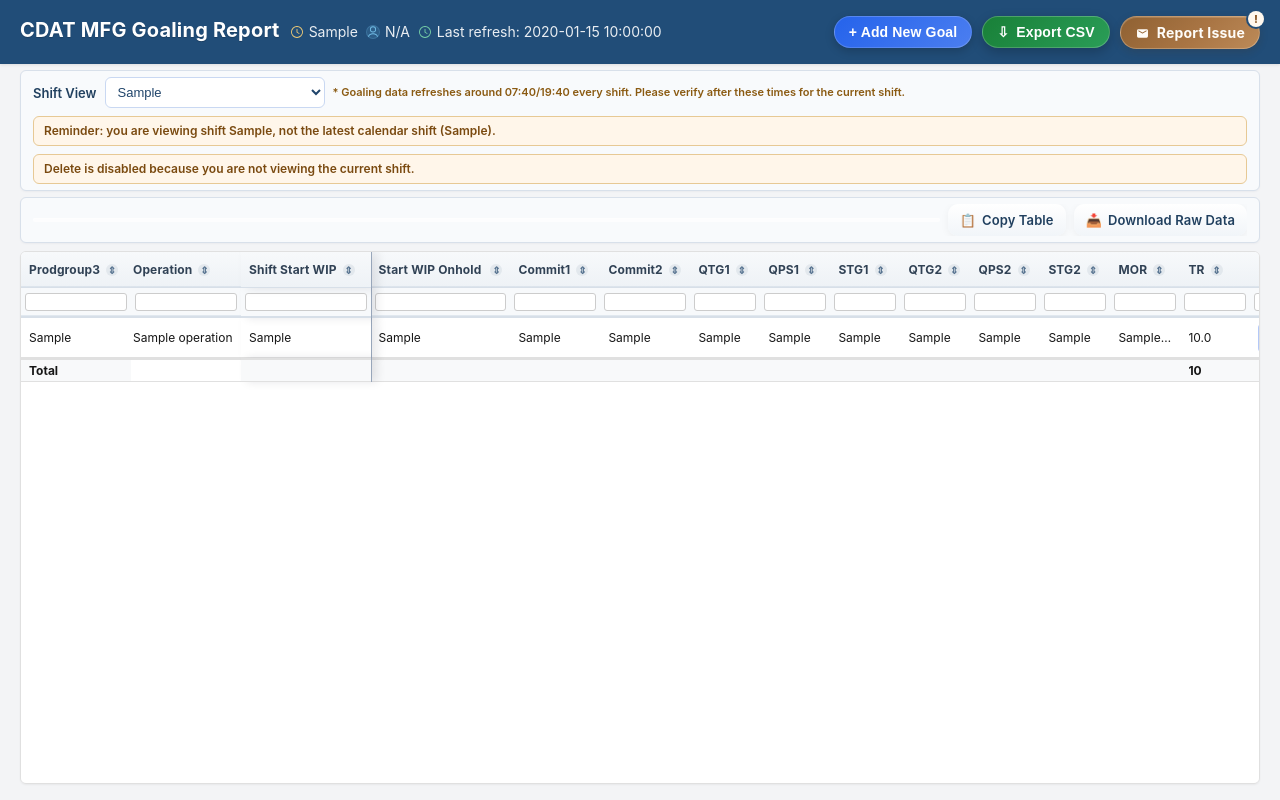
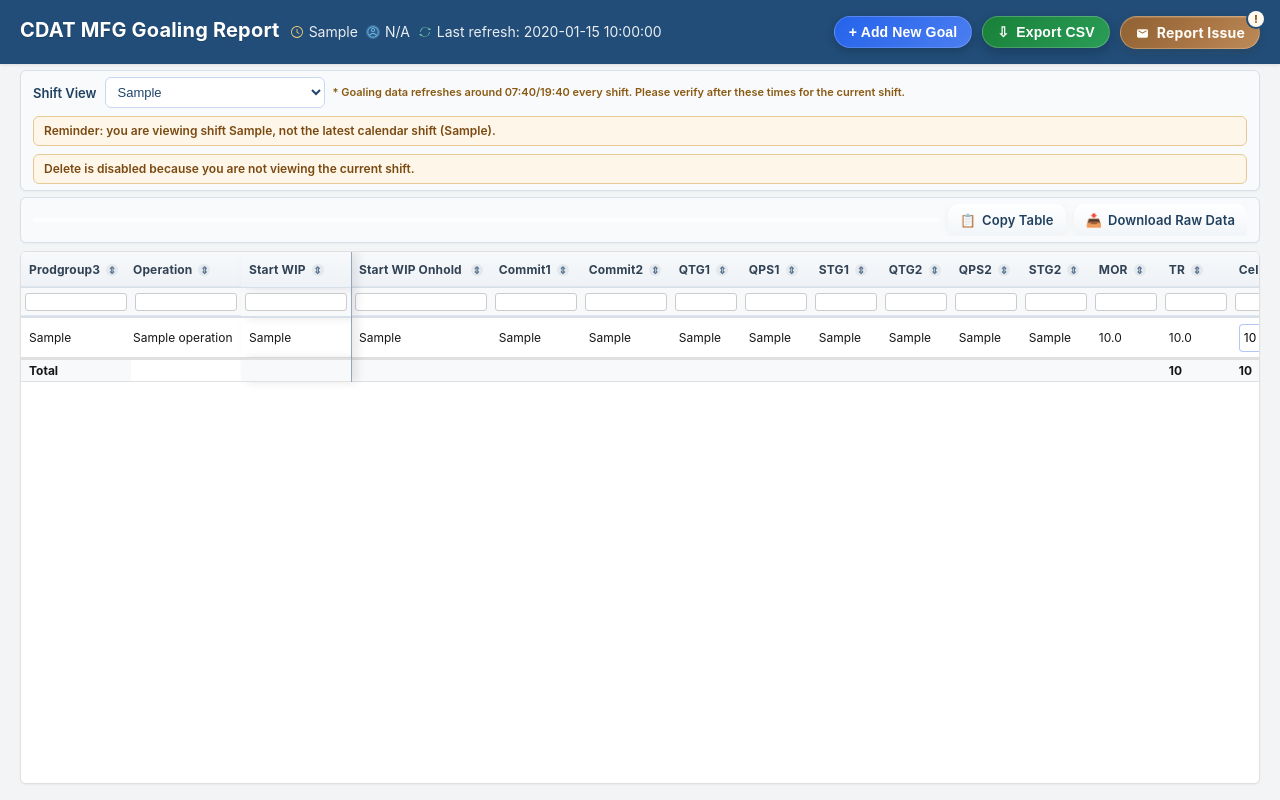
Before and after one commit to wanjichen/CDAT_Goaling, a Flask app: template templates/test.html in a window 1280 px wide. Run offline with Flask 3, Linux system fonts and the light colour scheme; the template is opened without the code that fills it: most values are stand-ins (such as "Sample title", 1, 10 or a date in 2020); parts of the project's set-up code (start-up, migrations or seed data) failed here and were passed over; some libraries are stand-ins or nearby versions.

Commit message:
Icon update

```diff
--- a/static/js/index.js
+++ b/static/js/index.js
@@ -561,7 +561,7 @@ function setProgress(td, outputVal, goalVal) {
     fill.classList.remove('is-ok', 'is-warn', 'is-bad');
     const cls = (window.ProgressScale && window.ProgressScale.classifyProgress)
         ? window.ProgressScale.classifyProgress(pct, outN, goalN)
-        : (goalN <= 0 && outN <= 0 ? '' : (pct >= 100 ? 'is-ok' : (pct >= 70 ? 'is-warn' : 'is-bad')));
+        : (goalN <= 0 && outN <= 0 ? '' : (pct >= 100 ? 'is-ok' : (pct >= 50 ? 'is-warn' : 'is-bad')));
     if (cls) fill.classList.add(cls);
 
     label.textContent = goalN > 0 ? formatPercent(pct) : '';
--- a/static/js/progress_scale.js
+++ b/static/js/progress_scale.js
@@ -2,8 +2,8 @@
 // Progress is computed as (output / goal) * 100.
 // Scale:
 // - ok:   pct >= 100
-// - warn: pct >= 70
-// - bad:  pct < 70
+// - warn: pct >= 50
+// - bad:  pct < 50
 
 (function (global) {
   'use strict';
@@ -26,7 +26,7 @@
 
     if (goalN <= 0 && outN <= 0) return '';
     if (pct >= 100) return 'is-ok';
-    if (pct >= 70) return 'is-warn';
+  if (pct >= 50) return 'is-warn';
     return 'is-bad';
   }
 
--- a/static/js/test.js
+++ b/static/js/test.js
@@ -284,7 +284,7 @@ function setProgress(td, outputVal, goalVal) {
   fill.classList.remove('is-ok', 'is-warn', 'is-bad');
   const cls = (window.ProgressScale && window.ProgressScale.classifyProgress)
     ? window.ProgressScale.classifyProgress(pct, outN, goalN)
-    : (goalN <= 0 && outN <= 0 ? '' : (pct >= 100 ? 'is-ok' : (pct >= 70 ? 'is-warn' : 'is-bad')));
+    : (goalN <= 0 && outN <= 0 ? '' : (pct >= 100 ? 'is-ok' : (pct >= 50 ? 'is-warn' : 'is-bad')));
   if (cls) fill.classList.add(cls);
 
   label.textContent = goalN > 0 ? formatPercent(pct) : '';
--- a/templates/test.html
+++ b/templates/test.html
@@ -20,6 +20,7 @@
       <div class="header-meta-banner">
         <span class="meta-chip">
           <span class="icon" aria-hidden="true">
+            <!-- iOS-style: clock -->
             <svg viewBox="0 0 24 24" role="img" focusable="false" aria-hidden="true">
               <path
                 d="M12 1.75a10.25 10.25 0 1 0 10.25 10.25A10.262 10.262 0 0 0 12 1.75Zm0 19a8.75 8.75 0 1 1 8.75-8.75A8.76 8.76 0 0 1 12 20.75Zm.75-13.5a.75.75 0 0 0-1.5 0v5a.75.75 0 0 0 .33.62l3.5 2.33a.75.75 0 1 0 .84-1.24l-3.17-2.11Z" />
@@ -29,9 +30,13 @@
         </span>
         <span class="meta-chip">
           <span class="icon" aria-hidden="true">
+            <!-- iOS-style: person.crop.circle -->
             <svg viewBox="0 0 24 24" role="img" focusable="false" aria-hidden="true">
               <path
-                d="M12 12.75a5.25 5.25 0 1 0-5.25-5.25A5.256 5.256 0 0 0 12 12.75Zm0-9a3.75 3.75 0 1 1-3.75 3.75A3.754 3.754 0 0 1 12 3.75Zm0 10.5c-4.79 0-8.25 2.35-8.25 5.58a.75.75 0 0 0 1.5 0c0-2.2 2.68-4.08 6.75-4.08s6.75 1.88 6.75 4.08a.75.75 0 0 0 1.5 0c0-3.23-3.46-5.58-8.25-5.58Z" />
+                d="M12 2.25A9.75 9.75 0 1 0 21.75 12 9.76 9.76 0 0 0 12 2.25Zm0 18A8.25 8.25 0 1 1 20.25 12 8.26 8.26 0 0 1 12 20.25Z" />
+              <path d="M12 12.25a3.5 3.5 0 1 0-3.5-3.5 3.5 3.5 0 0 0 3.5 3.5Zm0-5.5a2 2 0 1 1-2 2 2 2 0 0 1 2-2Z" />
+              <path
+                d="M12 13.75c-3.6 0-6.25 1.76-6.25 4.25a.75.75 0 0 0 1.5 0c0-1.48 1.88-2.75 4.75-2.75s4.75 1.27 4.75 2.75a.75.75 0 0 0 1.5 0c0-2.49-2.65-4.25-6.25-4.25Z" />
             </svg>
           </span>
           <span class="value">{{ current_user or 'N/A' }}</span>
@@ -39,9 +44,12 @@
 
         <span class="meta-chip">
           <span class="icon" aria-hidden="true">
+            <!-- iOS-style: refresh -->
             <svg viewBox="0 0 24 24" role="img" focusable="false" aria-hidden="true">
               <path
-                d="M12 1.75a10.25 10.25 0 1 0 10.25 10.25A10.262 10.262 0 0 0 12 1.75Zm0 19a8.75 8.75 0 1 1 8.75-8.75A8.76 8.76 0 0 1 12 20.75Zm.75-13.5a.75.75 0 0 0-1.5 0v5a.75.75 0 0 0 .33.62l3.5 2.33a.75.75 0 1 0 .84-1.24l-3.17-2.11Z" />
+                d="M12 4.2a7.8 7.8 0 0 1 6.9 4.2.75.75 0 1 0 1.33-.7A9.3 9.3 0 0 0 3.6 11a.75.75 0 1 0 1.5 0A7.8 7.8 0 0 1 12 4.2Zm0 15.6a7.8 7.8 0 0 1-6.9-4.2.75.75 0 1 0-1.33.7A9.3 9.3 0 0 0 20.4 13a.75.75 0 1 0-1.5 0 7.8 7.8 0 0 1-6.9 6.8Z" />
+              <path
+                d="M20.3 5.8a.75.75 0 0 0-1.06 0l-1.2 1.2a.75.75 0 1 0 1.06 1.06l.67-.67.67.67A.75.75 0 0 0 21.5 7l-1.2-1.2Zm-16.6 12.4a.75.75 0 0 0 1.06 0l1.2-1.2A.75.75 0 0 0 4.93 16l-.67.67-.67-.67A.75.75 0 0 0 2.5 17l1.2 1.2Z" />
             </svg>
           </span>
           <span class="value"
@@ -159,7 +167,7 @@
             <th class="pinned-col pinned-2 sortable" data-col="operation" onclick="sortTestTable(this, 'operation')">
               Operation <span class="sort-icon">⇕</span></th>
             <th class="pinned-col pinned-3 sortable" data-col="shift_start_wip"
-              onclick="sortTestTable(this, 'shift_start_wip')">Shift Start WIP <span class="sort-icon">⇕</span></th>
+              onclick="sortTestTable(this, 'shift_start_wip')">Start WIP <span class="sort-icon">⇕</span></th>
             <th class="sortable" data-col="shift_start_wip_onhold"
               onclick="sortTestTable(this, 'shift_start_wip_onhold')">Start WIP Onhold <span class="sort-icon">⇕</span>
             </th>
@@ -257,7 +265,7 @@
             <td data-col="qtg2">{{ r.qtg2 or 0 }}</td>
             <td data-col="qps2">{{ r.qps2 or 0 }}</td>
             <td data-col="stg2">{{ r.stg2 or 0 }}</td>
-            <td data-col="mor">{{ r.mor or 0 }}</td>
+            <td data-col="mor">{% if r.mor is none %}0.0{% else %}{{ '%.1f'|format(r.mor) }}{% endif %}</td>
             <td data-col="tr">{% if r.tr is none %}0.0{% else %}{{ '%.1f'|format(r.tr) }}{% endif %}</td>
             <td class="cell-pad-4" data-col="link_cell_qty">
               <div class="action-group" id="group-cellqty-{{ r.id }}">
```
Also changed, not shown: templates/index.html (+11 -2 lines).
